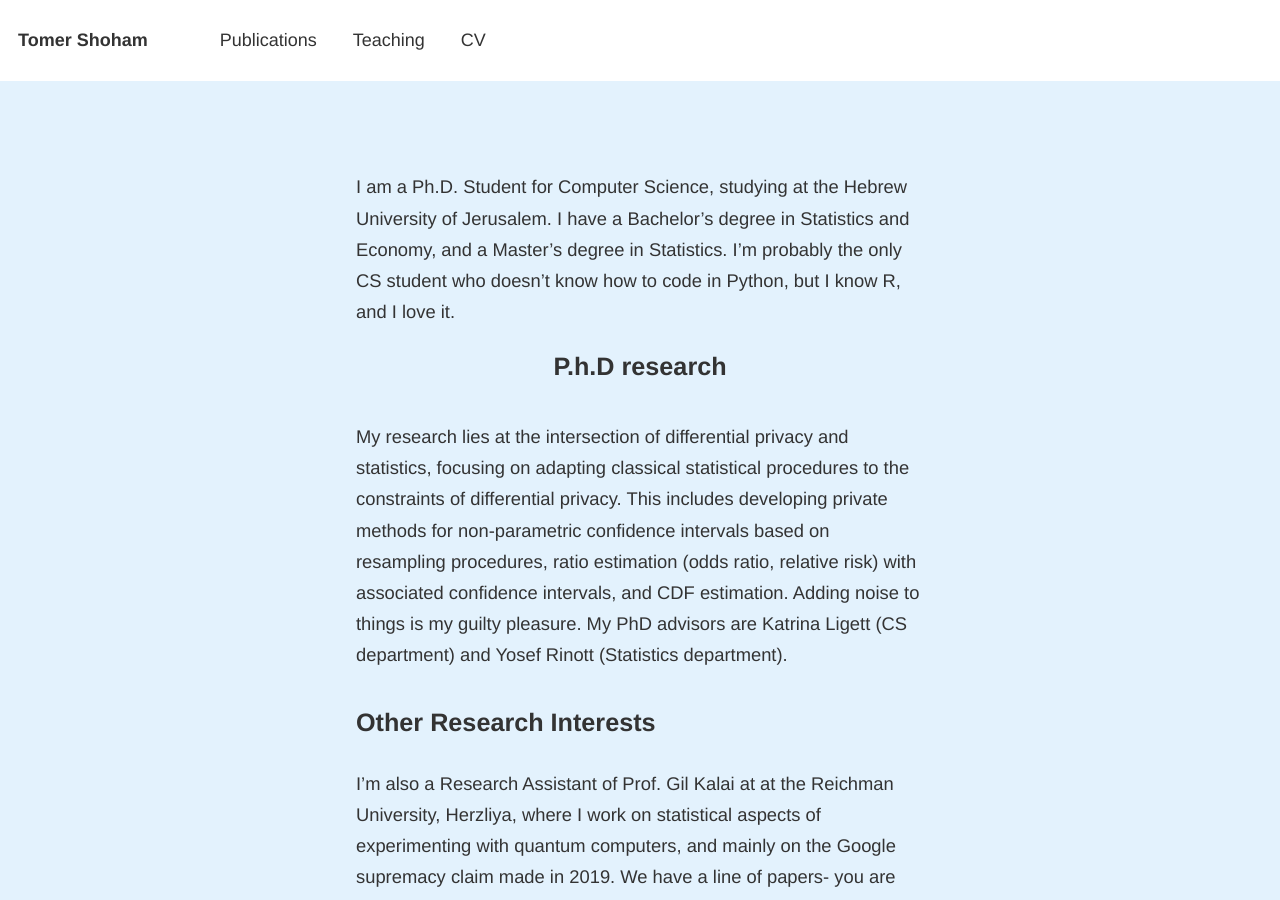
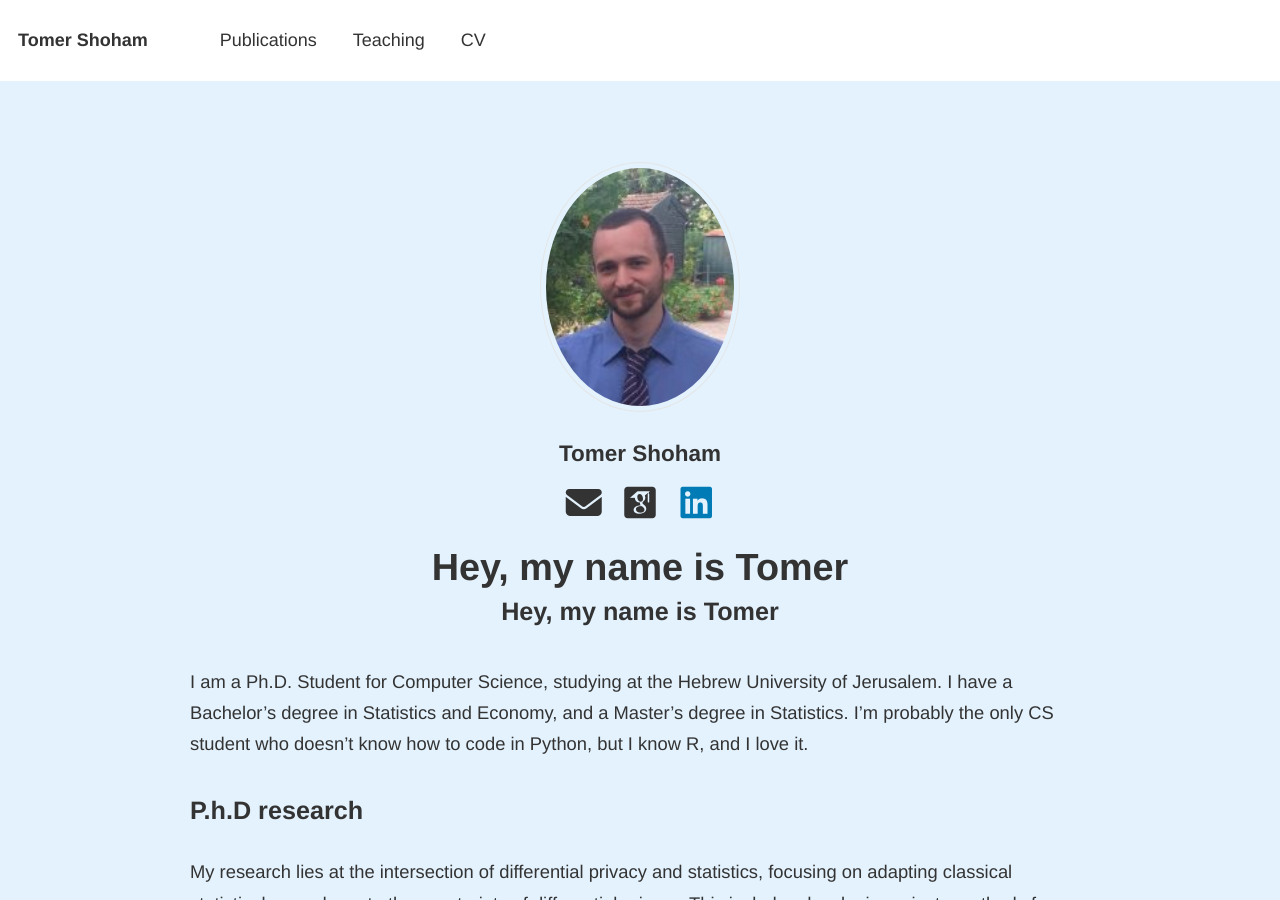
Before and after one commit to TomerShoham1/TomerShoham1.github.io, a Jekyll site: the page built from _pages/about.md, in a window 1280 px wide and 900 px high. Built offline with Jekyll 4.4.1, drawn with Linux system fonts in a browser that asks for light colours; some web fonts are replaced; a script that is not in the unit is left out; our own code applies the rules of GitHub Pages for plain Markdown files.

Commit message:
rollback

```diff
--- a/_layouts/default.html
+++ b/_layouts/default.html
@@ -5,27 +5,18 @@
 {% include base_path %}
 
 <!doctype html>
-<html lang="{{ site.locale | slice: 0,2 }}" class="no-js">
+<html lang="{{ site.locale | slice: 0,2 }}" class="no-js"{% if site.site_theme == "dark" %} data-theme="dark"{% endif %}>
   <head>
     {% include head.html %}
     {% include head/custom.html %}
   </head>
 
   <body>
+
     {% include browser-upgrade.html %}
     {% include masthead.html %}
 
-    <div class="three-column-layout">
-      <aside class="left-column">
-        {% include sidebar.html %}
-      </aside>
-      <main class="center-column">
-        {{ content }}
-      </main>
-      <div class="right-column">
-        <!-- Intentionally empty -->
-      </div>
-    </div>
+    {{ content }}
 
     <div class="page__footer">
       <footer>
@@ -35,5 +26,6 @@
     </div>
 
     {% include scripts.html %}
+
   </body>
 </html>
--- a/_layouts/single.html
+++ b/_layouts/single.html
@@ -2,14 +2,81 @@
 layout: default
 ---
 
-<article class="page">
-  {% if page.title and page.title != "About Me" %}
-    <header>
-      <h1 class="page__title">{{ page.title | markdownify | remove: "<p>" | remove: "</p>" }}</h1>
-    </header>
+{% if page.header.overlay_color or page.header.overlay_image or page.header.image %}
+  {% include page__hero.html %}
+{% endif %}
+
+{% if page.url != "/" and site.breadcrumbs %}
+  {% unless paginator %}
+    {% include breadcrumbs.html %}
+  {% endunless %}
+{% endif %}
+
+<div id="main" role="main">
+  {% if page.author_profile or layout.author_profile or site.author_profile %}
+    {% include sidebar.html %}
   {% endif %}
 
-  <section class="page__content">
-    {{ content }}
-  </section>
-</article>
+  <article class="page" itemscope itemtype="http://schema.org/CreativeWork">
+    {% if page.title %}<meta itemprop="headline" content="{{ page.title | markdownify | strip_html | strip_newlines | escape_once }}">{% endif %}
+    {% if page.excerpt %}<meta itemprop="description" content="{{ page.excerpt | markdownify | strip_html | strip_newlines | escape_once }}">{% endif %}
+    {% if page.date %}<meta itemprop="datePublished" content="{{ page.date | date: "%B %d, %Y" }}">{% endif %}
+    {% if page.modified %}<meta itemprop="dateModified" content="{{ page.modified | date: "%B %d, %Y" }}">{% endif %}
+
+    <div class="page__inner-wrap">
+      {% unless page.header.overlay_color or page.header.overlay_image %}
+        <header>
+          {% if page.title %}<h1 class="page__title" itemprop="headline">{{ page.title | markdownify | remove: "<p>" | remove: "</p>" }}</h1>{% endif %}
+          {% if page.read_time %}
+            <p class="page__meta"><i class="fa fa-clock" aria-hidden="true"></i> {% include read-time.html %}</p>
+          {% endif %}
+        {% if page.modified %}
+          <p class="page__date"><strong><i class="fa fa-fw fa-calendar" aria-hidden="true"></i> {{ site.data.ui-text[site.locale].date_label | default: "Published:" }}</strong> <time datetime="{{ page.modified | date: "%Y-%m-%d" }}">{{ page.modified | date: "%B %d, %Y" }}</time></p>
+        {% endif %}
+
+        {% if page.collection == 'teaching' %}
+          <p> {{ page.type }}, <i>{{ page.venue }}</i>, {{ page.date | default: "1900-01-01" | date: "%Y" }} </p>
+        {% elsif page.venue and page.date %}
+          <p>Published in <i>{{ page.venue }}</i>, {{ page.date | default: "1900-01-01" | date: "%Y" }} </p>
+        {% elsif page.date %}
+          <p class="page__date"><strong><i class="fa fa-fw fa-calendar" aria-hidden="true"></i> {{ site.data.ui-text[site.locale].date_label | default: "Published:" }}</strong> <time datetime="{{ page.date | date_to_xmlschema }}">{{ page.date | default: "1900-01-01" | date: "%B %d, %Y" }}</time></p>
+        {% endif %}
+        </header>
+      {% endunless %}
+
+      <section class="page__content" itemprop="text">
+        {{ content }}
+        {% if page.link %}<div><a href="{{ page.link }}" class="btn">{{ site.data.ui-text[site.locale].ext_link_label | default: "Direct Link" }}</a></div>{% endif %}
+      </section>
+
+      <footer class="page__meta">
+        {% if site.data.ui-text[site.locale].meta_label %}
+          <h4 class="page__meta-title">{{ site.data.ui-text[site.locale].meta_label }}</h4>
+        {% endif %}
+        {% include page__taxonomy.html %}
+      </footer>
+
+      {% if page.share %}{% include social-share.html %}{% endif %}
+
+      {% include post_pagination.html %}
+    </div>
+
+    {% if site.comments.provider and page.comments %}
+      {% include comments.html %}
+    {% endif %}
+  </article>
+
+  {% comment %}<!-- only show related on a post page when not disabled -->{% endcomment %}
+  {% if page.id and page.related and site.related_posts.size > 0 %}
+    <div class="page__related">
+      {% if site.data.ui-text[site.locale].related_label %}
+        <h4 class="page__related-title">{{ site.data.ui-text[site.locale].related_label | default: "You May Also Enjoy" }}</h4>
+      {% endif %}
+      <div class="grid__wrapper">
+        {% for post in site.related_posts limit:4 %}
+          {% include archive-single.html type="grid" %}
+        {% endfor %}
+      </div>
+    </div>
+  {% endif %}
+</div>
--- a/_pages/about.md
+++ b/_pages/about.md
@@ -1,9 +1,14 @@
 ---
 permalink: /
-layout: single
-title: "About Me"
+#title: "Tomer Shoham"
+excerpt: "About me"
+author_profile: true
+redirect_from:
+  - /about/
+  - /about.html
 ---
 
+## Hey, my name is Tomer
 I am a Ph.D. Student for Computer Science, studying at the Hebrew University of Jerusalem. I have a Bachelor's degree in Statistics and Economy, and a Master's degree in Statistics. I'm probably the only CS student who doesn't know how to code in Python, but I know R, and I love it.
 
 ## P.h.D research
```
